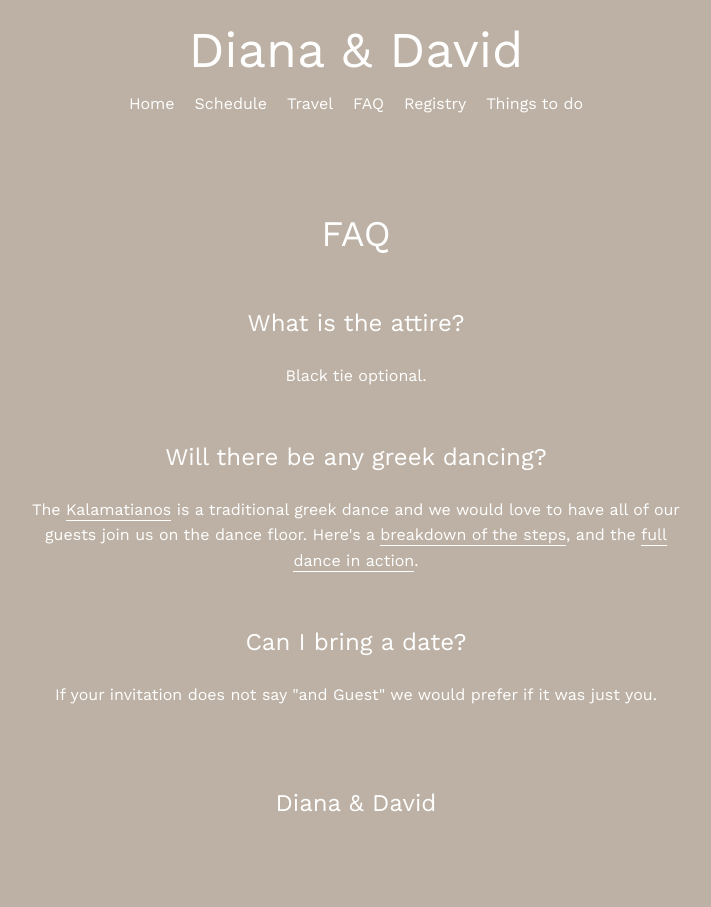
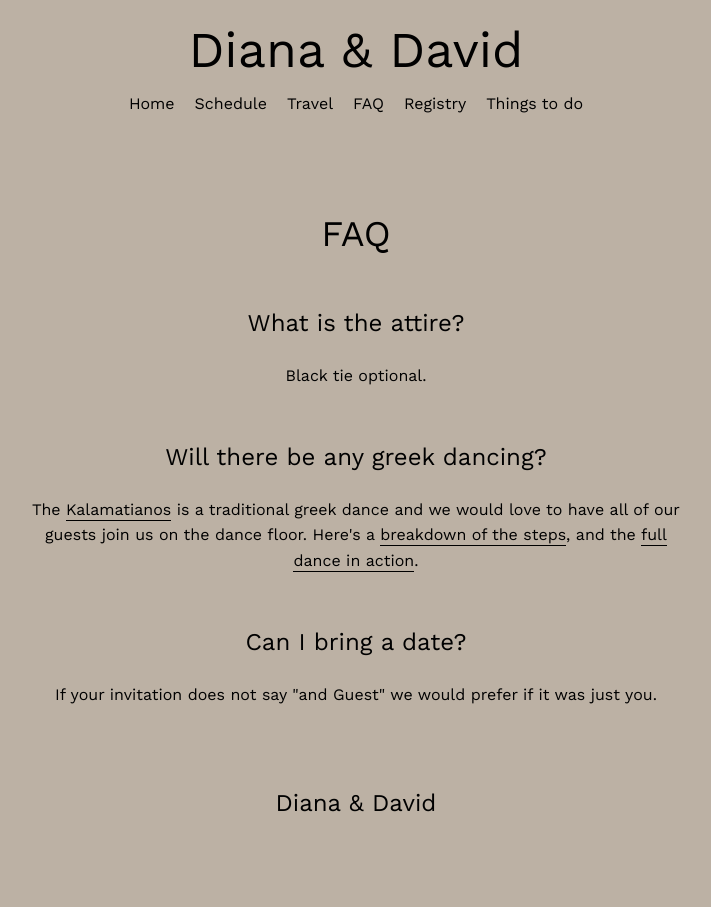
Before and after one commit to samklonaris/diana-wedding, a Jekyll site: the page built from faq.md, in a window 1280 px wide. Shown: the whole page, without its empty margins (284-995 px from the left). Built offline with Jekyll 4.4.1, drawn with Linux system fonts in a browser that asks for light colours; nearby versions of some CDN libraries.

Commit message:
Fix photo styles

```diff
--- a/css/styles.sass
+++ b/css/styles.sass
@@ -2,7 +2,8 @@
 ---
 
 $background-color: #BCB1A4
-$primary-color: #ffffff
+$primary-color: #000000
+$white-color: #ffffff
 
 $font-1: 37px
 $font-1-mobile: 30px
@@ -106,15 +107,16 @@
 	background-size: 100%
 	background-repeat: no-repeat
 	height: 800px
+	color: $white-color
 	.text-wrapper
+		top: 20%
+		left: 15%
 		position: absolute
-
-.more-images
-	padding: 45px
-	.photo-grid
-		display: inline-block
-		width: calc(98% / 4)
-		padding-right: 15px
+		.title
+			font-size: 72px
+			line-height: 92px
+		.subtitle
+			font-size: $font-2
 
 .home-name
 	font-size: 88px
@@ -219,6 +221,9 @@
 			margin: 0 auto
 			max-width: 750px
 			margin-bottom: 50px
+	.img-col
+		@media (max-width: 991px)
+			margin-bottom: 30px
 
 .activity-wrapper
 	text-align: center
```
Also changed, not shown: _includes/home.html (+10 -6 lines), 6 other files.
